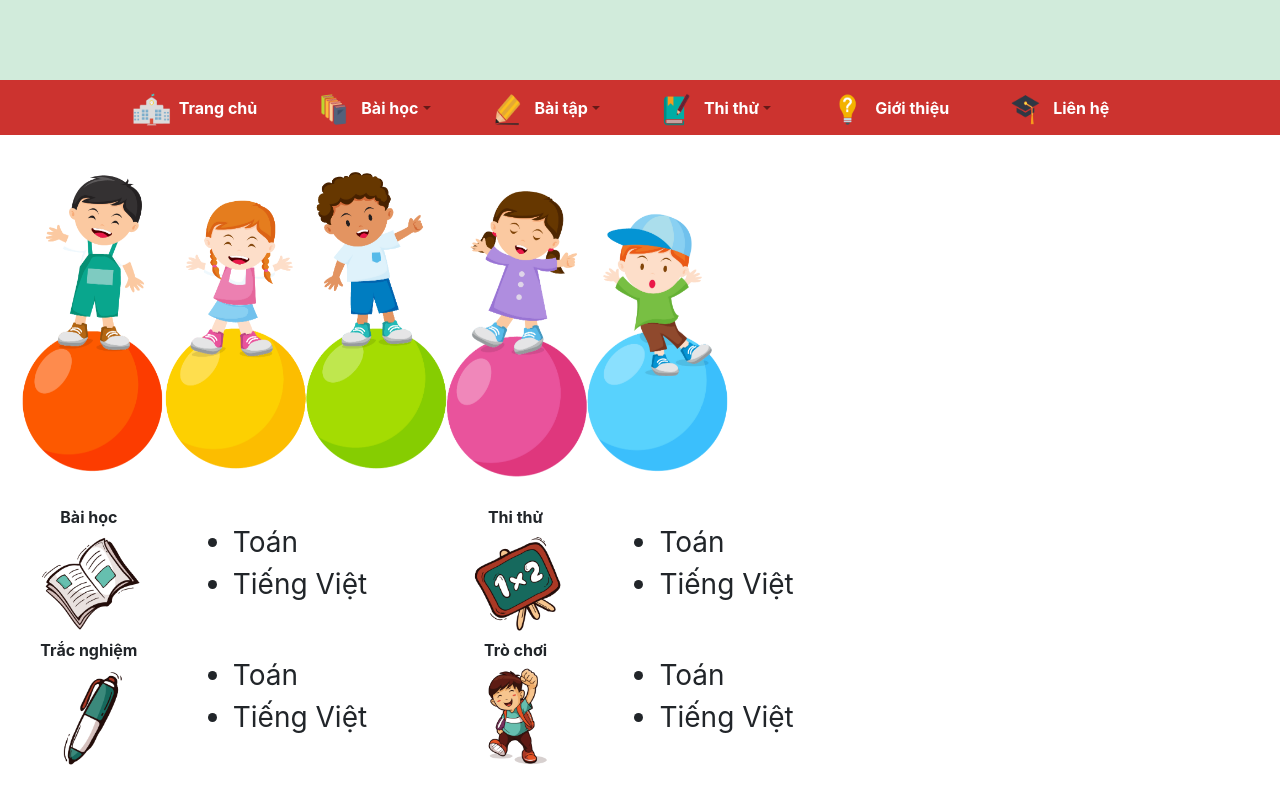
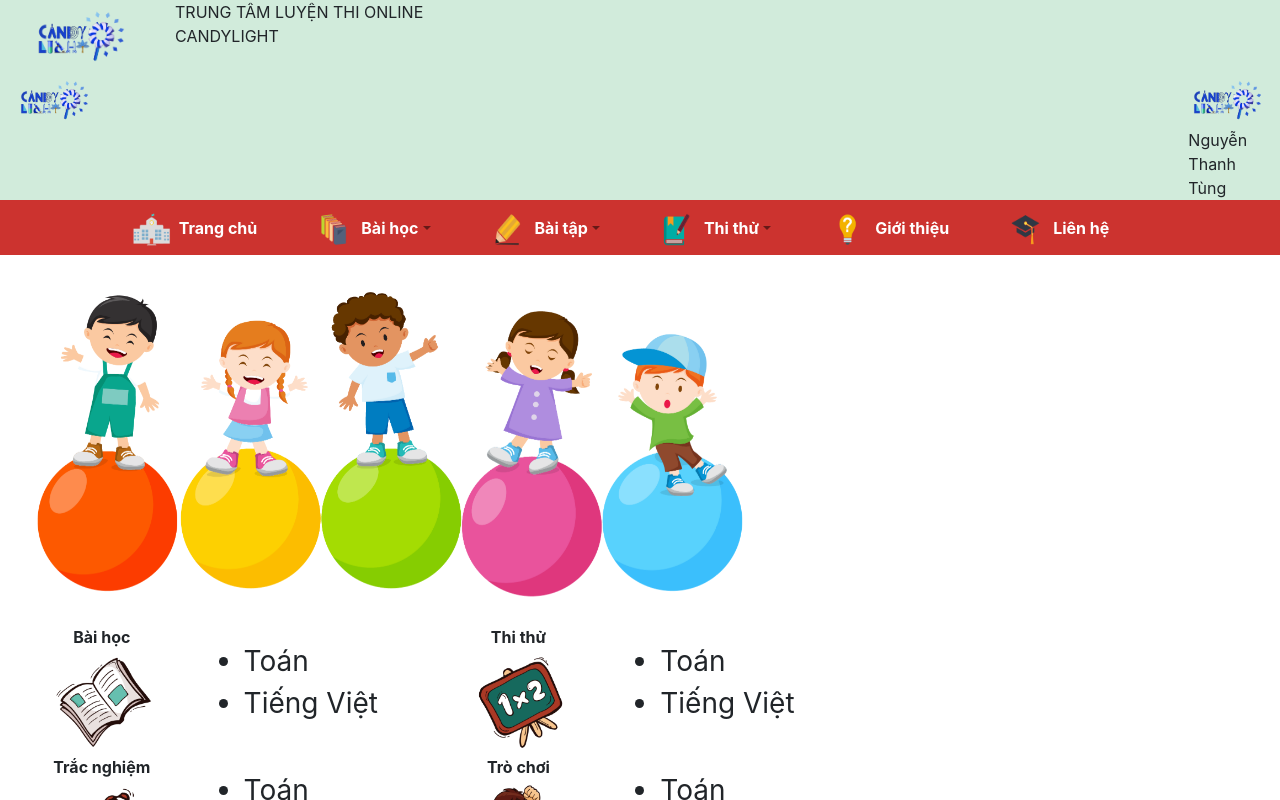
Before and after one commit to nhanpdnguyen/QLDA2015_Frontend, a React (Create React App) app: page / in a window 1280 px wide. Shown: the top 800 px of the page. Built offline with nearby package versions, Linux system fonts and the light colour scheme.

Commit message:
align center dc cái logo rÃồi :v

```diff
--- a/src/App.js
+++ b/src/App.js
@@ -1,8 +1,11 @@
 import React, { Component } from 'react';
+import { Container } from 'reactstrap';
+import { BrowserRouter as Router, Route, Switch, Link } from 'react-router-dom';
 import Home from './views/Home.js';
-import { BrowserRouter as Router, Route, Switch } from 'react-router-dom';
+import Header from './components/Header';
+import NavBar from './components/NavBar';
 
-const HelloWorld = function (props){
+const HelloWorld = function (props) {
 	return <div>Hello world</div>
 }
 
@@ -15,10 +18,16 @@ class App extends Component {
 	render() {
 		return (
 			<Router>
-				<Switch>
-					<Route exact path="/" component={Home} />
-					<Route path="/about" component={HelloWorld} />
-				</Switch>
+				<div>
+					<Header></Header>
+					<Container fluid>
+						<Switch>
+							<Route exact path="/" component={Home} />
+							<Route path="/about" component={HelloWorld} />
+							<Route component={HelloWorld} />
+						</Switch>
+					</Container>
+				</div>
 			</Router>
 		);
 	}
--- a/src/components/Carousel.js
+++ b/src/components/Carousel.js
@@ -9,11 +9,6 @@ import {
 import './Carousel.css';
 
 const items = [
-  {
-    src: '/images/Carousel-01.png',
-    altText: '',
-    caption: ''
-  },
   {
     src: '/images/Carousel-01.png',
     altText: '',
@@ -60,7 +55,7 @@ class Example extends Component {
   render() {
     const { activeIndex } = this.state;
 
-    const slides = items.map((item) => {
+    const slides = items.map((item, index) => {
       return (
         <CarouselItem
           onExiting={this.onExiting}
--- a/src/components/Header.js
+++ b/src/components/Header.js
@@ -1,8 +1,9 @@
 import React, { Component } from 'react';
-import {Row, Col} from 'reactstrap';
+import { Row, Col, Container } from 'reactstrap';
+import NavBar from './NavBar';
 import './Header.css';
 
-export default class Footer extends Component {
+export default class Header extends Component {
 	constructor(props) {
 		super(props);
 	}
@@ -10,7 +11,37 @@ export default class Footer extends Component {
 	render() {
 		return (
 			<header>
-
+				<Container fluid>
+					<Row>
+						<Col md="6" className="mr-auto">
+							<Row>
+								<Col md="3" className="text-center">
+									<img className="w-75" src="/images/Logo-01.png" />
+								</Col>
+								<Col md="9">
+									TRUNG TÂM LUYỆN THI ONLINE <br/>
+									CANDYLIGHT
+								</Col>
+							</Row>
+						</Col>
+					</Row>
+					<Row className="d-flex">
+						<Col md="1" className="mr-auto">
+							<img className="img-fluid" src="/images/Logo-01.png" />
+						</Col>
+						<Col md="1" className="float-right">
+							<img className="img-fluid" src="/images/Logo-01.png" />
+							<div>Nguyễn Thanh Tùng</div>
+						</Col>
+					</Row>
+					{/* <div className="d-flex">
+                        <div className="mr-auto">
+                            <img className="img-fluid" src="/images/Logo-01.png" />
+                        </div>
+                        <div className="">Avatar</div>
+                    </div> */}
+				</Container>
+				<NavBar />
 			</header>
 		)
 	}
--- a/src/views/Home.js
+++ b/src/views/Home.js
@@ -14,8 +14,6 @@ class Home extends Component {
 	render() {
 		return (
 			<div>
-				<Header></Header>
-				<NavBar></NavBar>
 				<Container fluid>
 					<Row>
 						<Col lg="8" md="8" sm="8" xs="8">
```
Lines whose indentation alone changed are shown as unchanged.
